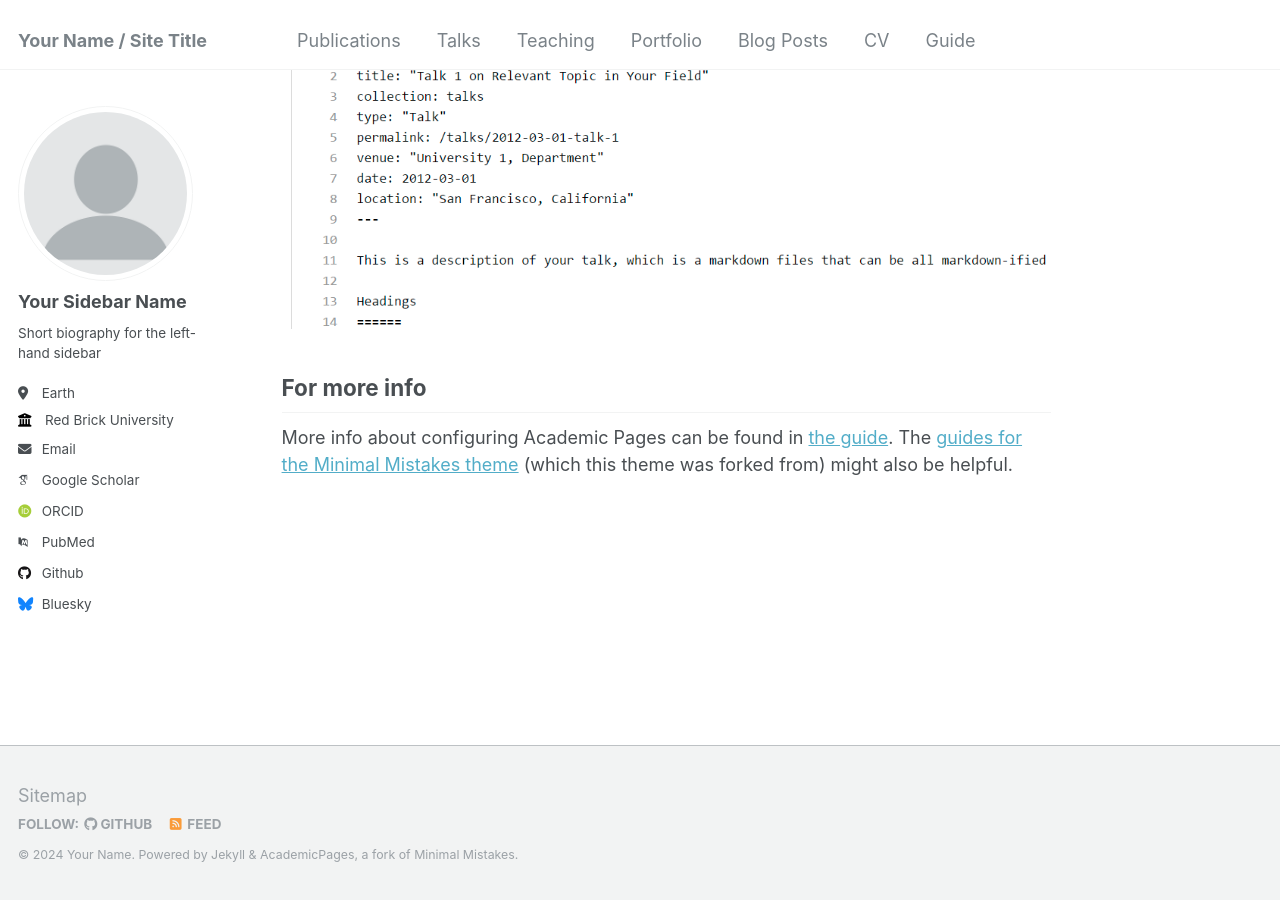
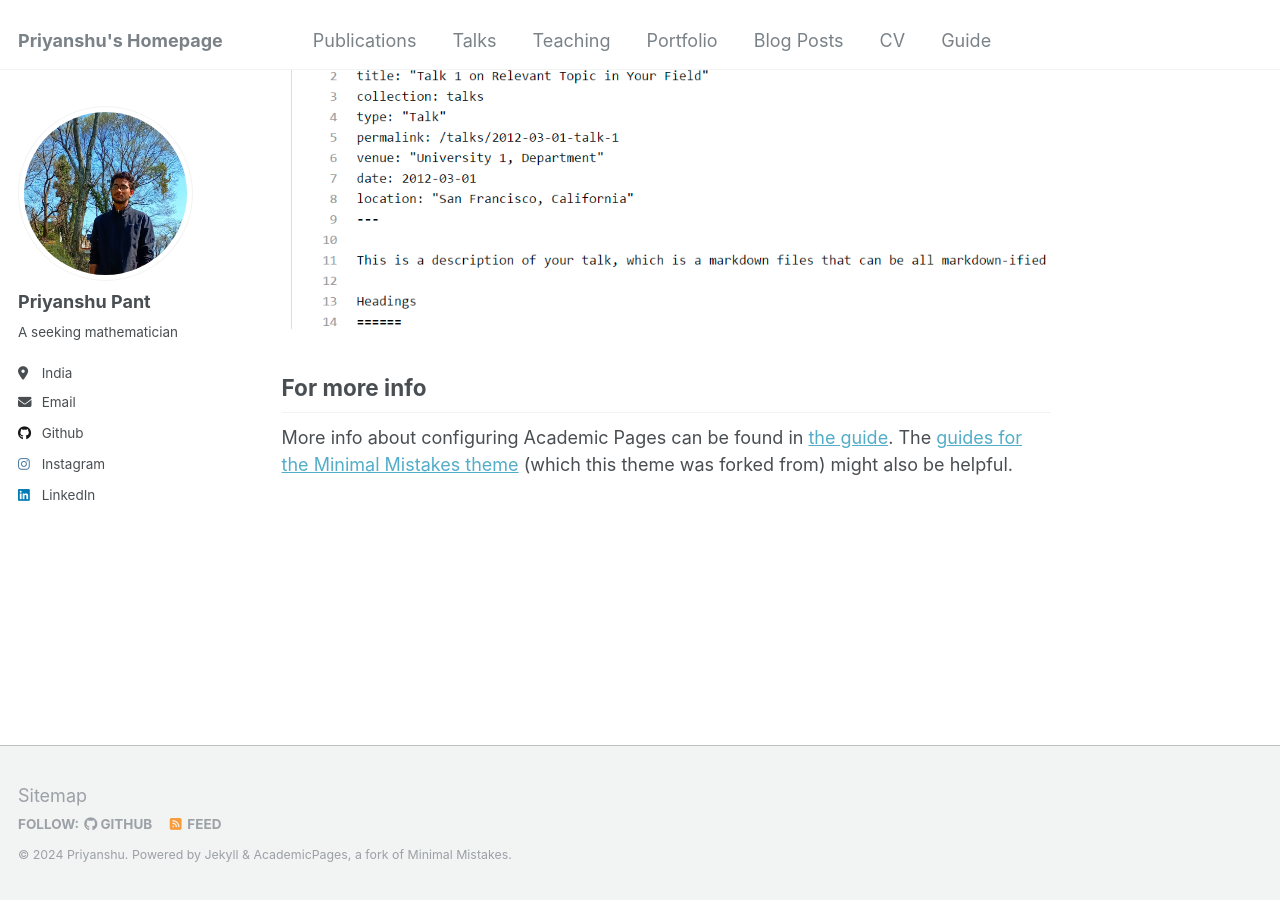
Before and after one commit to priyanshupant/priyanshupant.github.io, a Jekyll site: the page built from _pages/about.md, in a window 1280 px wide and 900 px high, scrolled down 2660 px. Built offline with Jekyll 4.4.1, drawn with Linux system fonts in a browser that asks for light colours; some web fonts are replaced.

Commit message:
Update _config.yml

```diff
--- a/_config.yml
+++ b/_config.yml
@@ -8,70 +8,70 @@
 
 # Basic Site Settings
 locale                   : "en-US"
-title                    : "Your Name / Site Title"
+title                    : "Priyanshu's Homepage"
 title_separator          : "-"
-name                     : &name "Your Name"
+name                     : &name "Priyanshu"
 description              : &description "personal description"
 url                      : https://academicpages.github.io # the base hostname & protocol for your site e.g. "https://mmistakes.github.io"
 baseurl                  : "" # the subpath of your site, e.g. "/blog"
-repository               : "academicpages/academicpages.github.io"
+repository               : "academicpages/priyanshupant.github.io"
 
 # Site Author - The following control what appear as part of the author content on the side bar.
 #               If a field is blank the icon and link will not appear, otherwise it will be shown.
 #               Additional customization can be done by editing /_includes/author-profile.html
 author:
   # Biographic information
-  avatar           : "profile.png"
-  name             : "Your Sidebar Name"
-  pronouns         : # example: "she/her"
-  bio              : "Short biography for the left-hand sidebar"
-  location         : "Earth"
-  employer         : "Red Brick University"
-  uri              : # URL
-  email            : "none@example.org"
+  avatar           : "profile.jpeg"
+  name             : "Priyanshu Pant"
+  pronouns         : # example: "he/him"
+  bio              : "A seeking mathematician"
+  location         : "India"
+  # employer         : "Red Brick University"
+  # uri              : # URL
+  email            : "priyanshupant03@gmail.com"
 
-  # Academic websites
-  arxiv            : # URL - Update with the correct link to your profile
-  googlescholar    : "https://scholar.google.com/citations?user=PS_CX0AAAAAJ"
-  impactstory      : # URL
-  orcid            : "http://orcid.org/yourorcidurl"
-  semantic         : # URL
-  pubmed           : "https://www.ncbi.nlm.nih.gov/pubmed/?term=john+snow"
-  researchgate     : # URL
+  # # Academic websites
+  # arxiv            : # URL - Update with the correct link to your profile
+  # googlescholar    : "https://scholar.google.com/citations?user=PS_CX0AAAAAJ"
+  # impactstory      : # URL
+  # orcid            : "http://orcid.org/yourorcidurl"
+  # semantic         : # URL
+  # pubmed           : "https://www.ncbi.nlm.nih.gov/pubmed/?term=john+snow"
+  # researchgate     : # URL
 
   # Repositories and software development
-  bitbucket        : # Username - Update with your username on the site
-  codepen          : # Username
-  dribbble         : # Username
-  github           : "academicpages"
-  kaggle           : # Username
-  stackoverflow    : # User number or user number and name (i.e., use "1" or "1/jeff-atwood")
+  # bitbucket        : # Username - Update with your username on the site
+  # codepen          : # Username
+  # dribbble         : # Username
+  github           : "priyanshupant"
+  # kaggle           : # Username
+  # stackoverflow    : # User number or user number and name (i.e., use "1" or "1/jeff-atwood")
 
   # Social media
-  bluesky          : "bsky.app" # Replace this with you Bluesky username
-  facebook         : # Username
-  flickr           : # Username
-  foursquare       : # Username
-  goodreads        : # Username
-  google_plus      : # Username
-  keybase          : # Username
-  instagram        : # Username
-  lastfm           : # Username
-  linkedin         : # Username
-  mastodon         : # URL
-  medium           : # URL
-  pinterest        : # Username
-  soundcloud       : # Username
-  steam            : # Username
-  telegram         : # URL
-  tumblr           : # Username
-  twitter          : # Username for X / Twitter
-  vine             : # Username
-  weibo            : # Username
-  wikipedia        : # Username
-  xing             : # Username
-  youtube          : # Username
-  zhihu            : # URL
+  # bluesky          : "bsky.app" # Replace this with you Bluesky username
+  # facebook         : # Username
+  # flickr           : # Username
+  # foursquare       : # Username
+  # goodreads        : # Username
+  # google_plus      : # Username
+  # keybase          : # Username
+  instagram        : '_priyanshu.pant_'
+  # lastfm           : # Username
+  linkedin         : 'priyanshupant'
+  # mastodon         : # URL
+  # medium           : # URL
+  # pinterest        : # Username
+  # soundcloud       : # Username
+  # steam            : # Username
+  # telegram         : # URL
+  # tumblr           : # Username
+  # twitter          : # Username for X / Twitter
+  # vine             : # Username
+  # weibo            : # Username
+  # wikipedia        : # Username
+  # xing             : # Username
+  # youtube          : # Username
+  # zhihu            : # URL
 
 # Publication Category - The following the list of publication categories and their headings
 publication_category:
```
